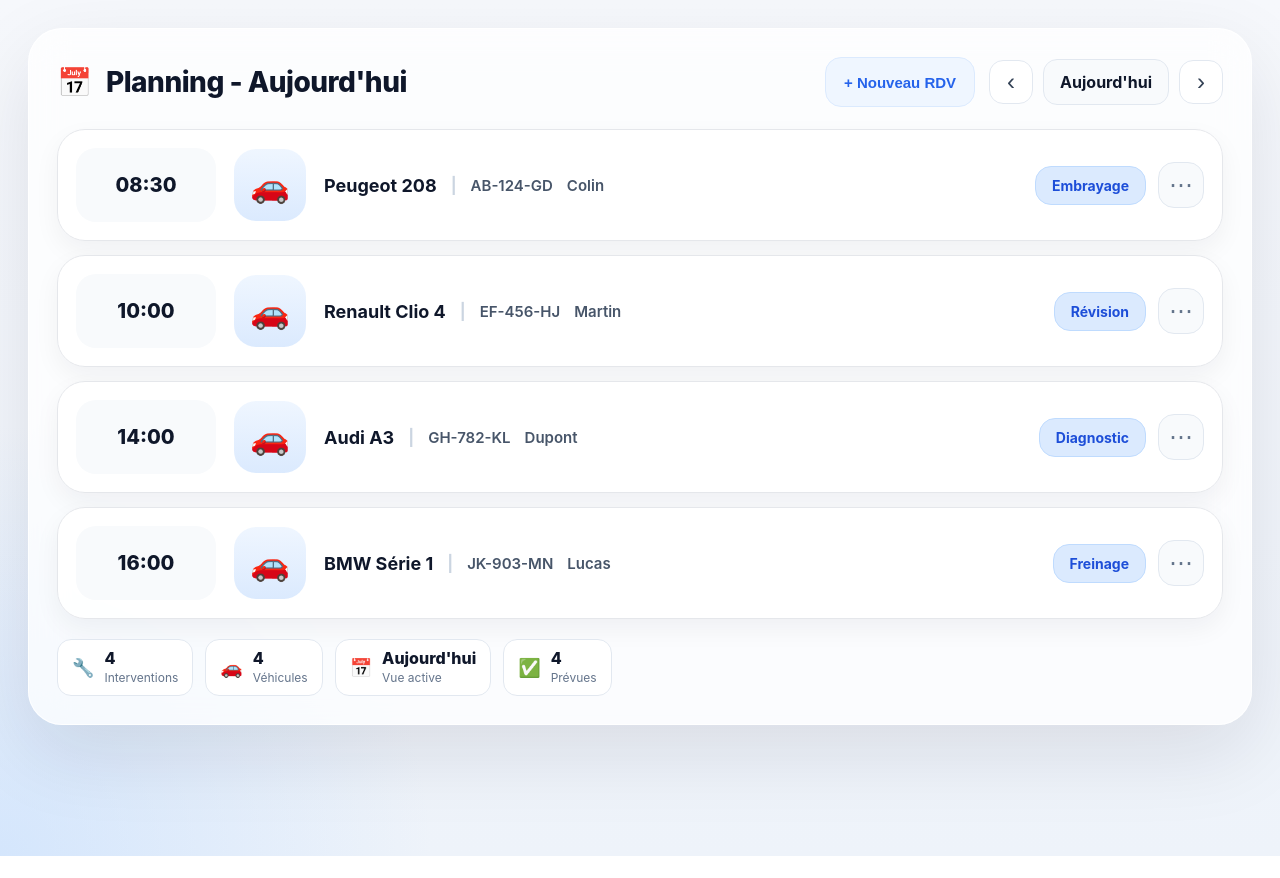
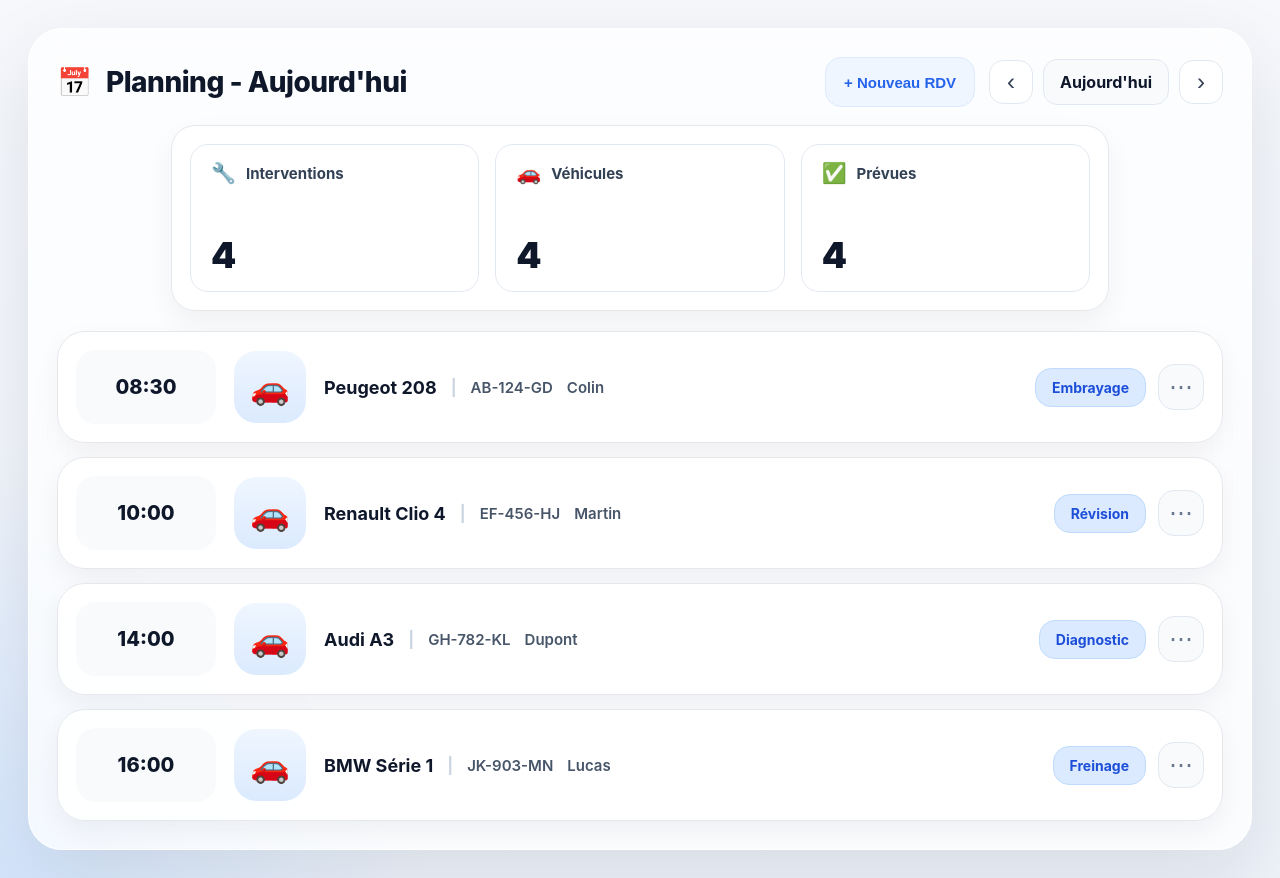
Before and after one commit to amunia2a-lab/planning, a Next.js app: page / in a window 1280 px wide. Before the commit the page ends 856 px from the top, so only its background shows below. Built offline with nearby package versions, Linux system fonts and the light colour scheme.

Commit message:
Add files via upload

```diff
--- a/app/page.tsx
+++ b/app/page.tsx
@@ -64,6 +64,14 @@
             </div>
           </div>
 
+          <div style={styles.summaryWrap}>
+            <div style={styles.summaryBar}>
+              <SummaryCard icon="🔧" title="Interventions" value="4" />
+              <SummaryCard icon="🚗" title="Véhicules" value="4" />
+              <SummaryCard icon="✅" title="Prévues" value="4" />
+            </div>
+          </div>
+
           <div style={styles.rowsWrap}>
             {appointments.map((item) => (
               <div key={item.id} style={styles.row}>
@@ -85,35 +93,28 @@
               </div>
             ))}
           </div>
-
-          <div style={styles.statsBar}>
-            <Stat icon="🔧" value="4" label="Interventions" />
-            <Stat icon="🚗" value="4" label="Véhicules" />
-            <Stat icon="📅" value="Aujourd'hui" label="Vue active" />
-            <Stat icon="✅" value="4" label="Prévues" />
-          </div>
         </section>
       </div>
     </main>
   );
 }
 
-function Stat({
+function SummaryCard({
   icon,
+  title,
   value,
-  label,
 }: {
   icon: string;
+  title: string;
   value: string;
-  label: string;
 }) {
   return (
-    <div style={styles.statItem}>
-      <span style={styles.statIcon}>{icon}</span>
-      <div style={styles.statText}>
-        <span style={styles.statValue}>{value}</span>
-        <span style={styles.statLabel}>{label}</span>
+    <div style={styles.summaryCard}>
+      <div style={styles.summaryTitleRow}>
+        <span style={styles.summaryIcon}>{icon}</span>
+        <span style={styles.summaryTitle}>{title}</span>
       </div>
+      <div style={styles.summaryValue}>{value}</div>
     </div>
   );
 }
@@ -145,7 +146,7 @@
     justifyContent: "space-between",
     alignItems: "center",
     gap: 18,
-    marginBottom: 22,
+    marginBottom: 18,
     flexWrap: "wrap",
   },
   titleRow: {
@@ -206,6 +207,54 @@
     color: "#0f172a",
     fontWeight: 700,
     whiteSpace: "nowrap",
+  },
+  summaryWrap: {
+    display: "flex",
+    justifyContent: "center",
+    marginBottom: 20,
+  },
+  summaryBar: {
+    width: "100%",
+    maxWidth: 900,
+    display: "grid",
+    gridTemplateColumns: "repeat(3, minmax(0, 1fr))",
+    gap: 16,
+    padding: 18,
+    background: "rgba(255,255,255,0.82)",
+    border: "1px solid #e5e7eb",
+    borderRadius: 24,
+    boxShadow: "0 12px 28px rgba(15, 23, 42, 0.05)",
+  },
+  summaryCard: {
+    background: "#ffffff",
+    border: "1px solid #e2e8f0",
+    borderRadius: 18,
+    padding: "18px 20px",
+    minHeight: 110,
+    display: "flex",
+    flexDirection: "column",
+    justifyContent: "space-between",
+  },
+  summaryTitleRow: {
+    display: "flex",
+    alignItems: "center",
+    gap: 10,
+  },
+  summaryIcon: {
+    fontSize: 20,
+    lineHeight: 1,
+  },
+  summaryTitle: {
+    fontSize: 15,
+    fontWeight: 700,
+    color: "#334155",
+  },
+  summaryValue: {
+    marginTop: 18,
+    fontSize: 36,
+    lineHeight: 1,
+    fontWeight: 900,
+    color: "#0f172a",
   },
   rowsWrap: {
     display: "flex",
@@ -295,37 +344,4 @@
     fontSize: 24,
     cursor: "pointer",
   },
-  statsBar: {
-    marginTop: 20,
-    display: "flex",
-    gap: 12,
-    flexWrap: "wrap",
-  },
-  statItem: {
-    display: "flex",
-    alignItems: "center",
-    gap: 10,
-    padding: "10px 14px",
-    borderRadius: 14,
-    background: "#ffffff",
-    border: "1px solid #e2e8f0",
-  },
-  statIcon: {
-    fontSize: 18,
-  },
-  statText: {
-    display: "flex",
-    flexDirection: "column",
-  },
-  statValue: {
-    fontWeight: 800,
-    fontSize: 16,
-    color: "#0f172a",
-    lineHeight: 1.1,
-  },
-  statLabel: {
-    fontSize: 12,
-    color: "#64748b",
-    marginTop: 2,
-  },
 };
```
Also changed, not shown: 1 other file (tests, documents, lock files or other folders).
